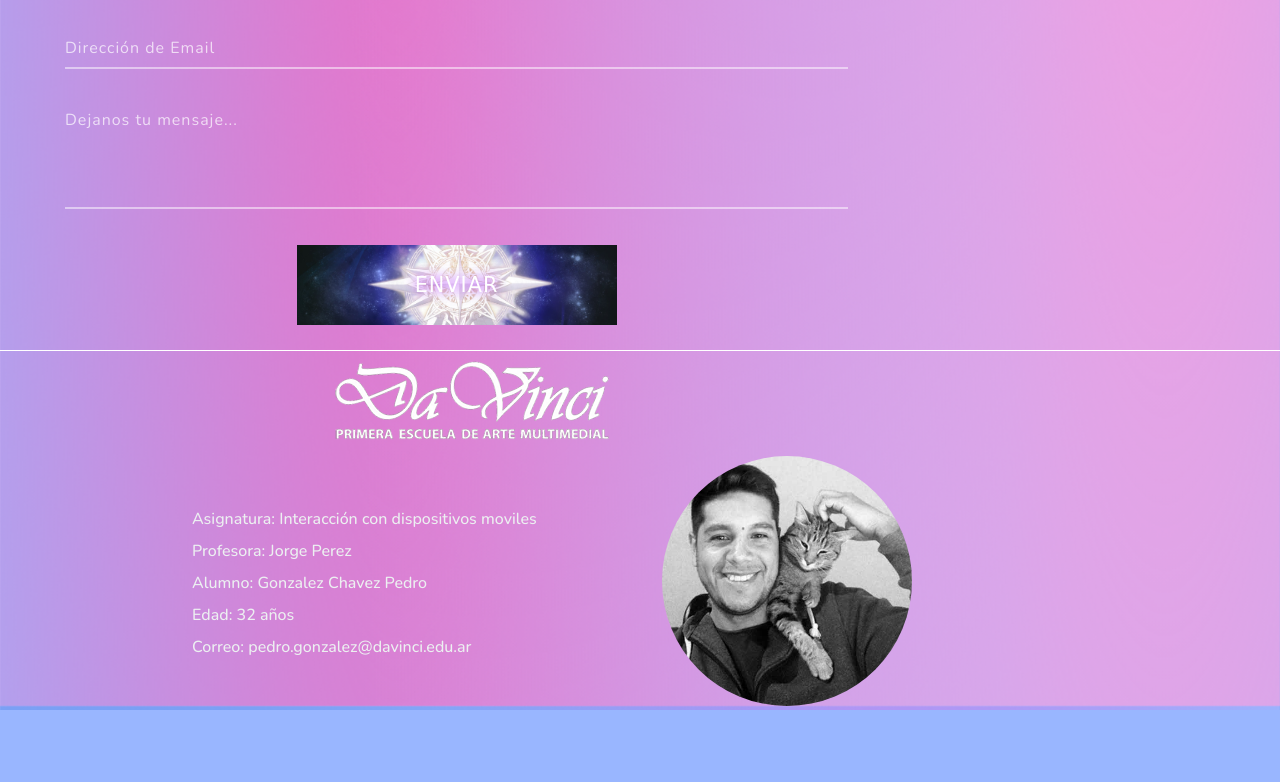
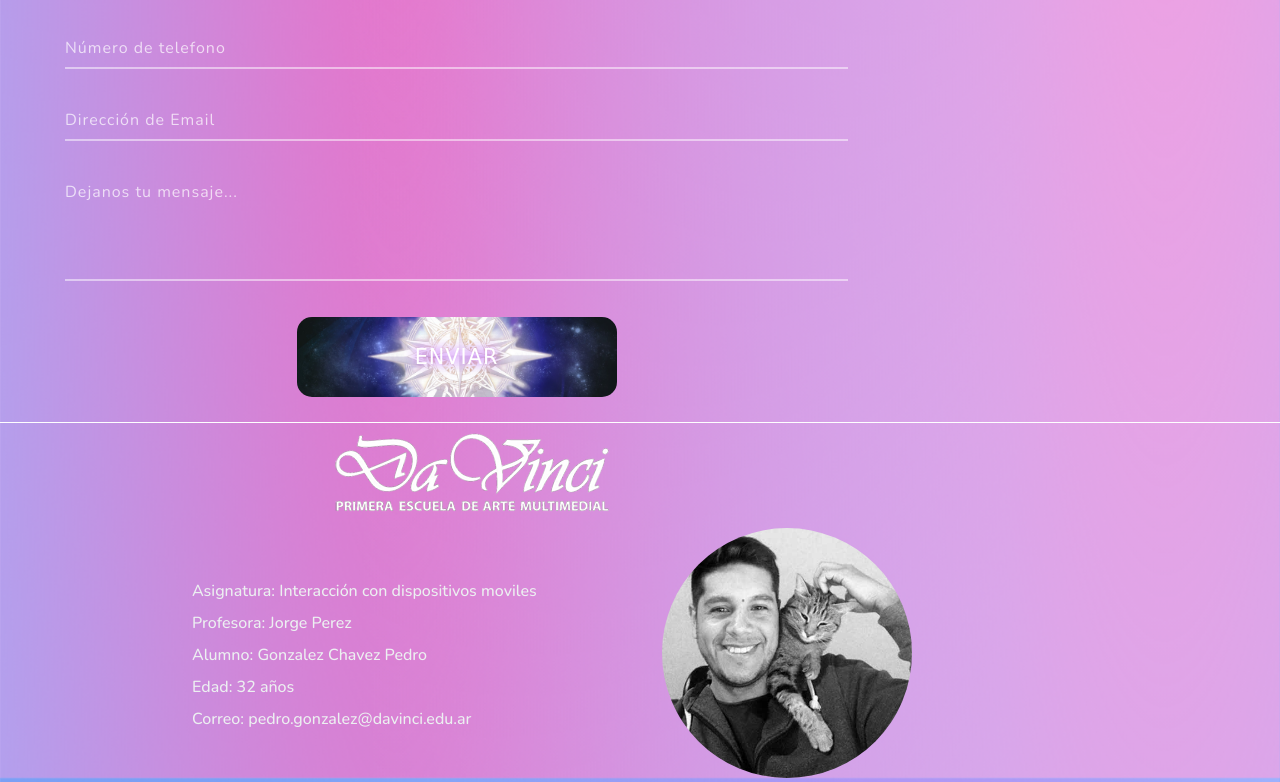
Before and after one commit to pedroGch/IDM_parcial1, a plain HTML site: page index.html in a window 1280 px wide. Shown: the part 8433-9215 px from the top of the page. Before the commit the page ends 9143 px from the top, so only its background shows below. Drawn offline with nearby package versions, Linux system fonts and the light colour scheme; a web font is replaced by a local one.

Commit message:
ultimas correcciones

```diff
--- a/css/style.css
+++ b/css/style.css
@@ -244,7 +244,7 @@ img{
 }
 
 .container .formBx form .inputBox input[type="submit"] {
-
+  border-radius: 15px;
   padding: 8px 20px;
   margin-top: -10px;
   width: 320px;
@@ -263,11 +263,6 @@ img{
   background-size: cover;
   background-position-y: -63px;
 
-}
-
-.container .formBx form .inputBox input[type="submit"]:focus {
-  background: var(--blue);
-  color: #fff;
 }
 
 .container .formBx form .inputBox span {
--- a/index.html
+++ b/index.html
@@ -265,6 +265,10 @@
               <span>Nombre completo</span>
             </div>
             <div class="inputBox">
+              <input type="tel"  required="required" name="telefono" >
+              <span>Número de telefono</span>
+            </div>
+            <div class="inputBox">
               <input type="email" autocomplete="off" required="required" name="email" >
               <span>Dirección de Email</span>
             </div>
```
